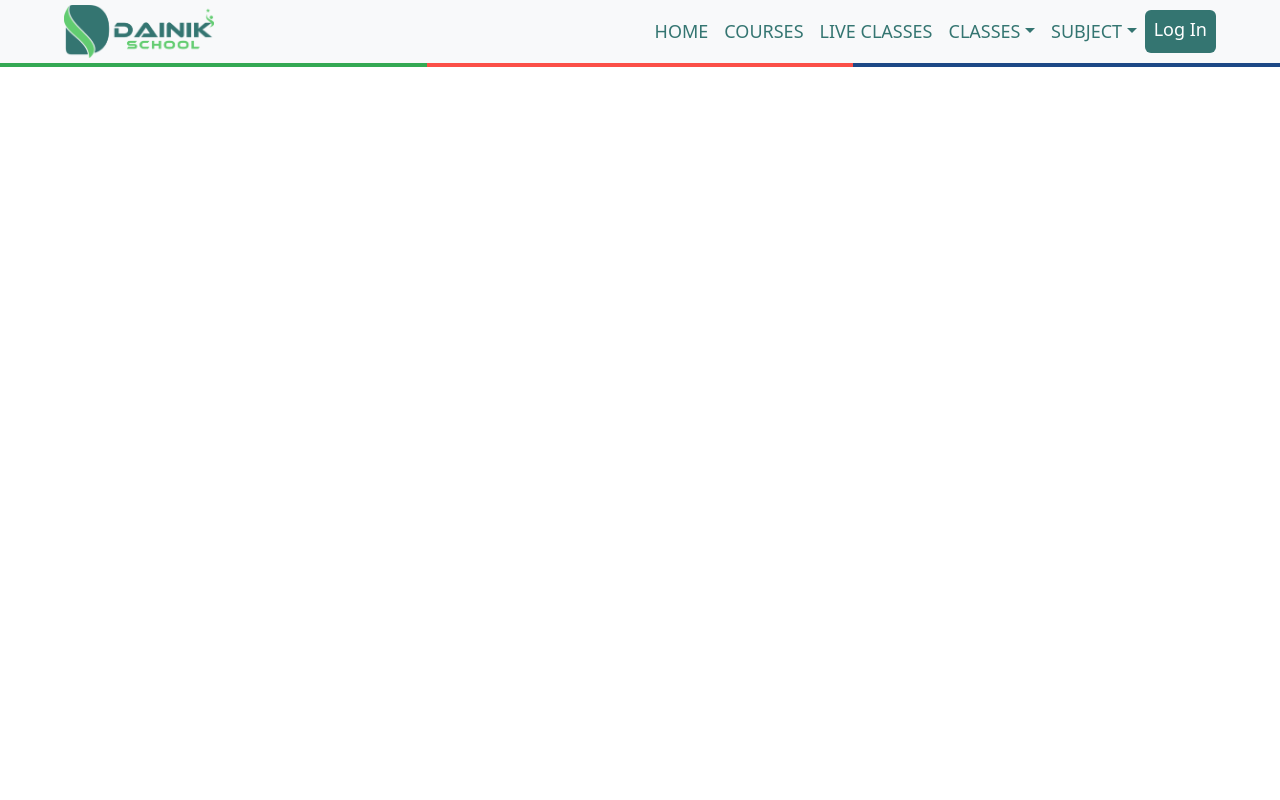
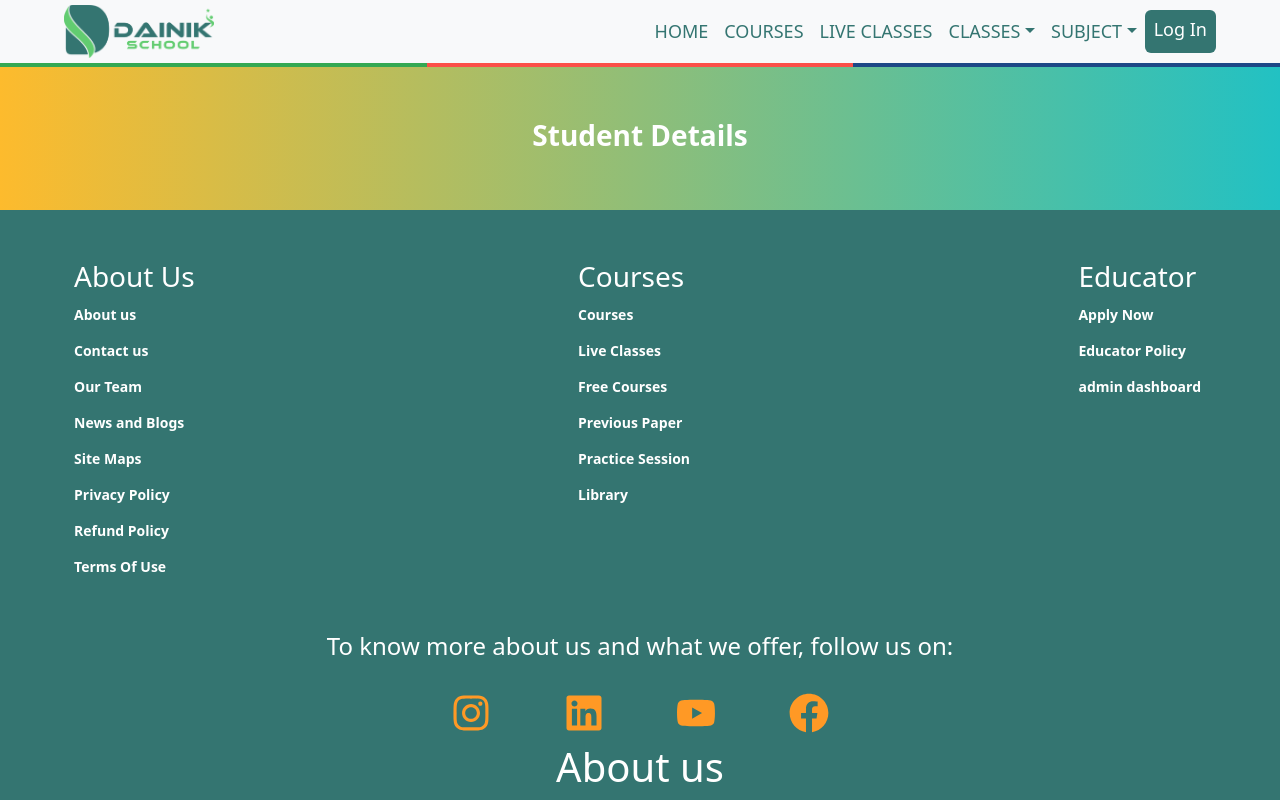
Before and after one commit to kamal-k-rajput/dainik_school_frontend, a React (Create React App) app: page /students/details in a window 1280 px wide. Shown: the top 800 px of the page. Built offline with nearby package versions, Linux system fonts and the light colour scheme.

Commit message:
student details page not but get all student list

```diff
--- a/src/components/Admin/StudentDetails.jsx
+++ b/src/components/Admin/StudentDetails.jsx
@@ -1,7 +1,15 @@
-import React from 'react'
+import React from "react";
+import { Gap } from "../Tools/Gap";
+import { Footer } from "../Footer/Footer";
+import { CustomHeader } from "../Tools/CustomHeader";
 
 export const StudentDetails = () => {
   return (
-    <div>StudentDetails</div>
-  )
-}
+    <div>
+      <Gap />
+      <CustomHeader props={{ title: "Student Details" }} />
+      <div className="student-details-container"></div>
+      <Footer />
+    </div>
+  );
+};
```
